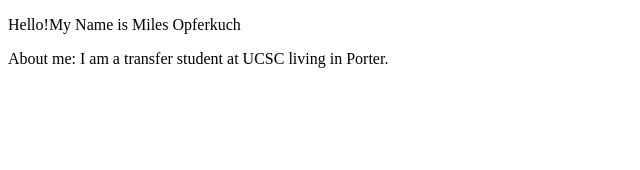
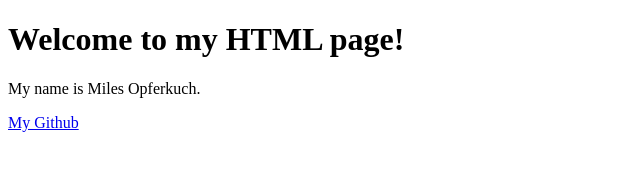
Before and after one commit to MilesOpferkuch/website, a plain HTML site: page index.html in a window 1280 px wide. Shown: the whole page, without its empty margins (0-640 px from the left). Drawn offline with Linux system fonts and the light colour scheme.

Commit message:
Update index.html

```diff
--- a/index.html
+++ b/index.html
@@ -1,10 +1,12 @@
 <!doctype html>
 <html>
   <head>
-    <title>My Personal Website</title>
+    <title>Our Funky HTML Page</title>
+    <meta name="description" content="Our first page">
   </head>
   <body>
-    <p>Hello!My Name is Miles Opferkuch</p>
-    <p>About me: I am a transfer student at UCSC living in Porter.</p>
+    <h1>Welcome to my HTML page!</h1>
+    <p>My name is Miles Opferkuch.</p>
+    <a href="https://github.com/milesopferkuch">My Github</a>
   </body>
 </html>
```
